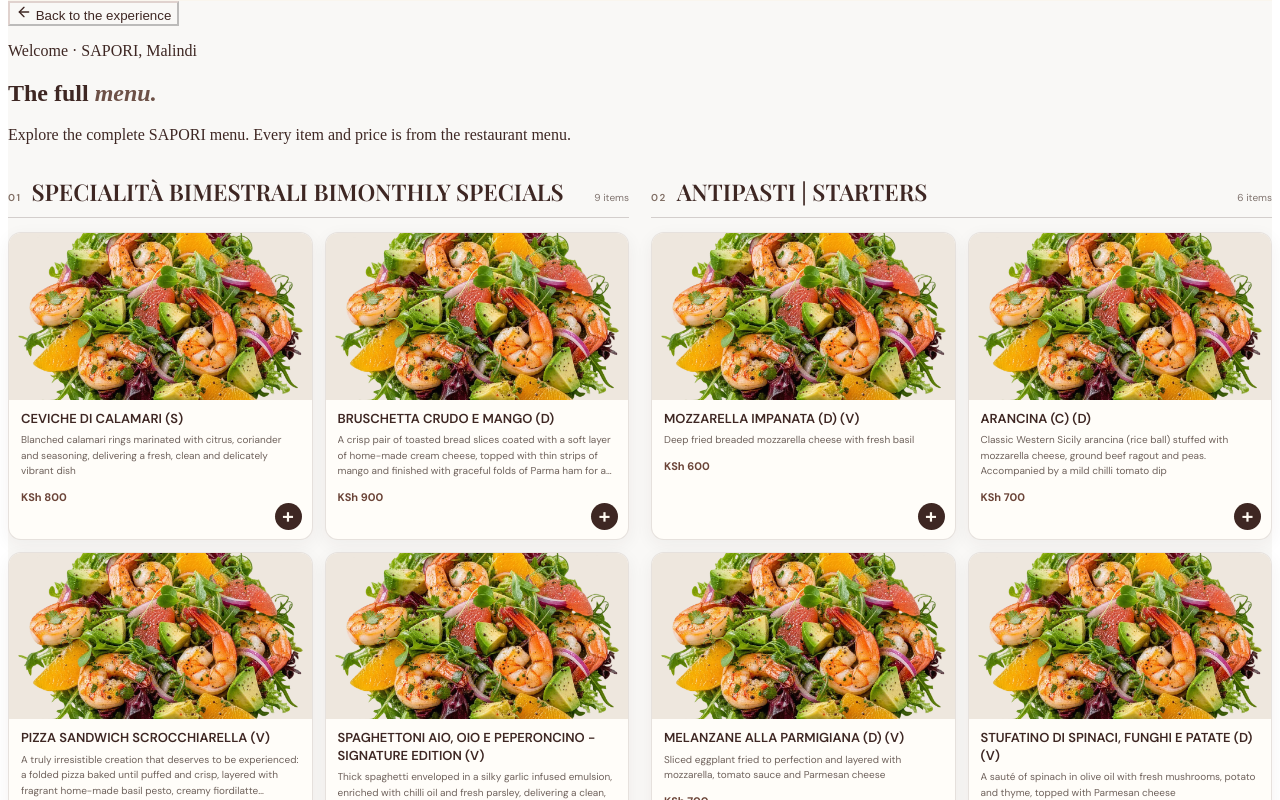
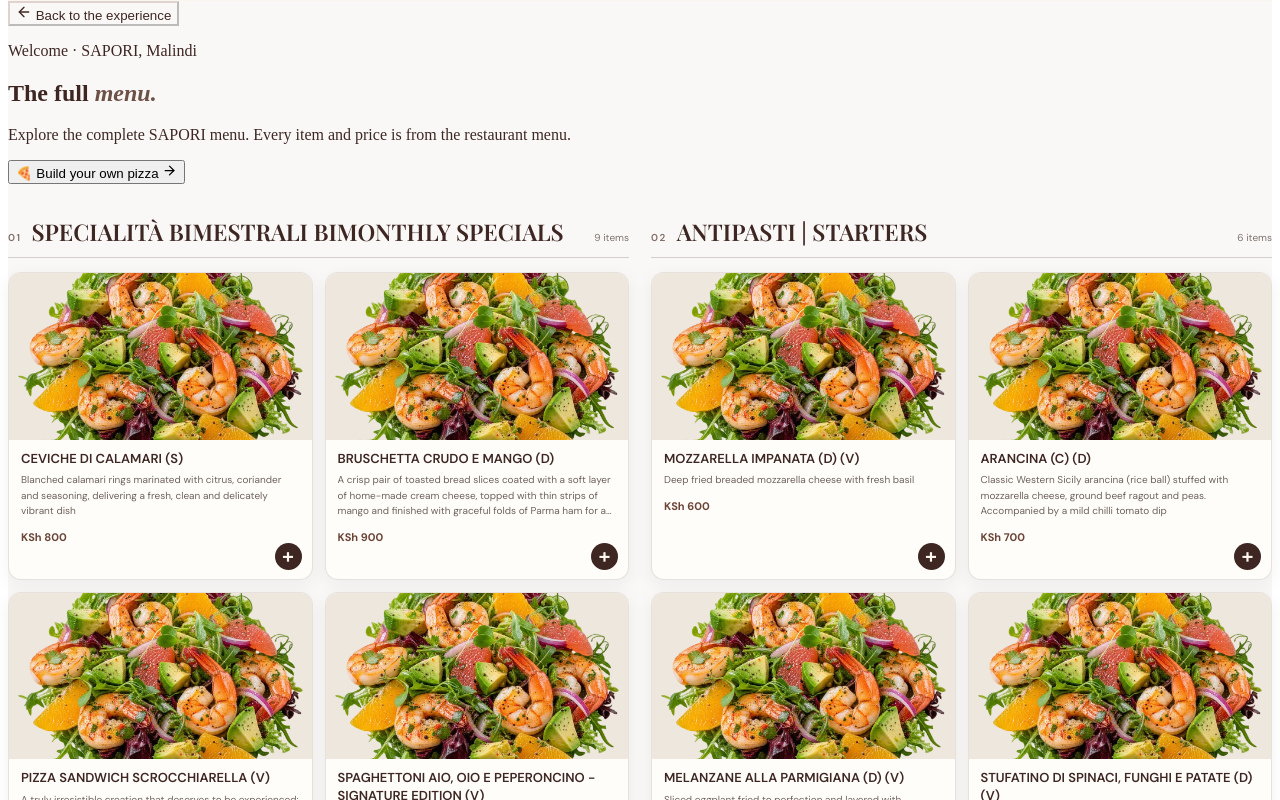
Before and after one commit to johnwilliamsemail22-sudo/Malaika-Restaurant-, a React (Vite) app: page / in a window 1280 px wide. Both pictures are taken after a click on the button "Explore Menu". Shown: the part 1739-2539 px from the top of the page. Built offline with nearby package versions, Linux system fonts and the light colour scheme; the HTML template or start-up script is replaced by a standard one; a web font is replaced by a local one.

Commit message:
Make pizza builder easy to find from full menu

```diff
--- a/src/App.tsx
+++ b/src/App.tsx
@@ -350,6 +350,7 @@ function App() {
             <button className="sf-back-menu" type="button" onClick={() => setShowFullMenu(false)}><ArrowLeft size={16}/> Back to the experience</button>
             <p className="eyebrow">Welcome · SAPORI, Malindi</p><h2 id="menu-title">The full <em>menu.</em></h2>
             <p>Explore the complete SAPORI menu. Every item and price is from the restaurant menu.</p>
+            <button className="sf-build-pizza-button sf-full-menu-pizza-cta" type="button" onClick={() => setShowPizzaBuilder(true)}>🍕 Build your own pizza <ArrowRight size={15}/></button>
           </div>
           <div className="sapori-real-menu">
             {menuData.map((category, categoryIndex) => {
```
